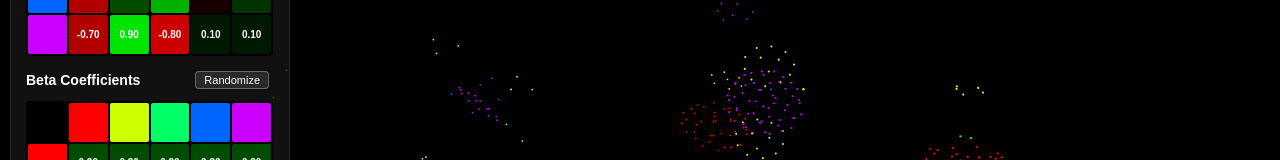
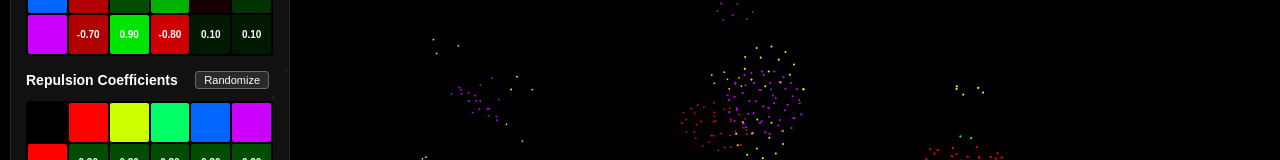
Before and after one commit to rockclimber147/Particle-Life-3D, a React (Vite) app: page / in a window 1280 px wide. Shown: the part 564-724 px from the top of the page. Built offline with nearby package versions, Linux system fonts and the light colour scheme.

Commit message:
add thumbnail

```diff
--- a/index.html
+++ b/index.html
@@ -2,7 +2,7 @@
 <html lang="en">
   <head>
     <meta charset="UTF-8" />
-    <link rel="icon" type="image/svg+xml" href="/vite.svg" />
+    <link rel="icon" type="image/png" href="/thumb.png?v=1" />
     <meta name="viewport" content="width=device-width, initial-scale=1.0" />
     <title>particle-life-sim</title>
   </head>
--- a/src/components/ControlPanel.tsx
+++ b/src/components/ControlPanel.tsx
@@ -91,7 +91,7 @@
             />
 
         <MatrixManipulator
-                title="Beta Coefficients"
+                title="Repulsion Coefficients"
                 matrix={sim.betaCoefficientMatrix}
                 particleKinds={sim.particleKinds}
                 updateMatrixValueAtCoords={handleMatrixUpdate}
```
Also changed, not shown: public/thumb.png (added).
